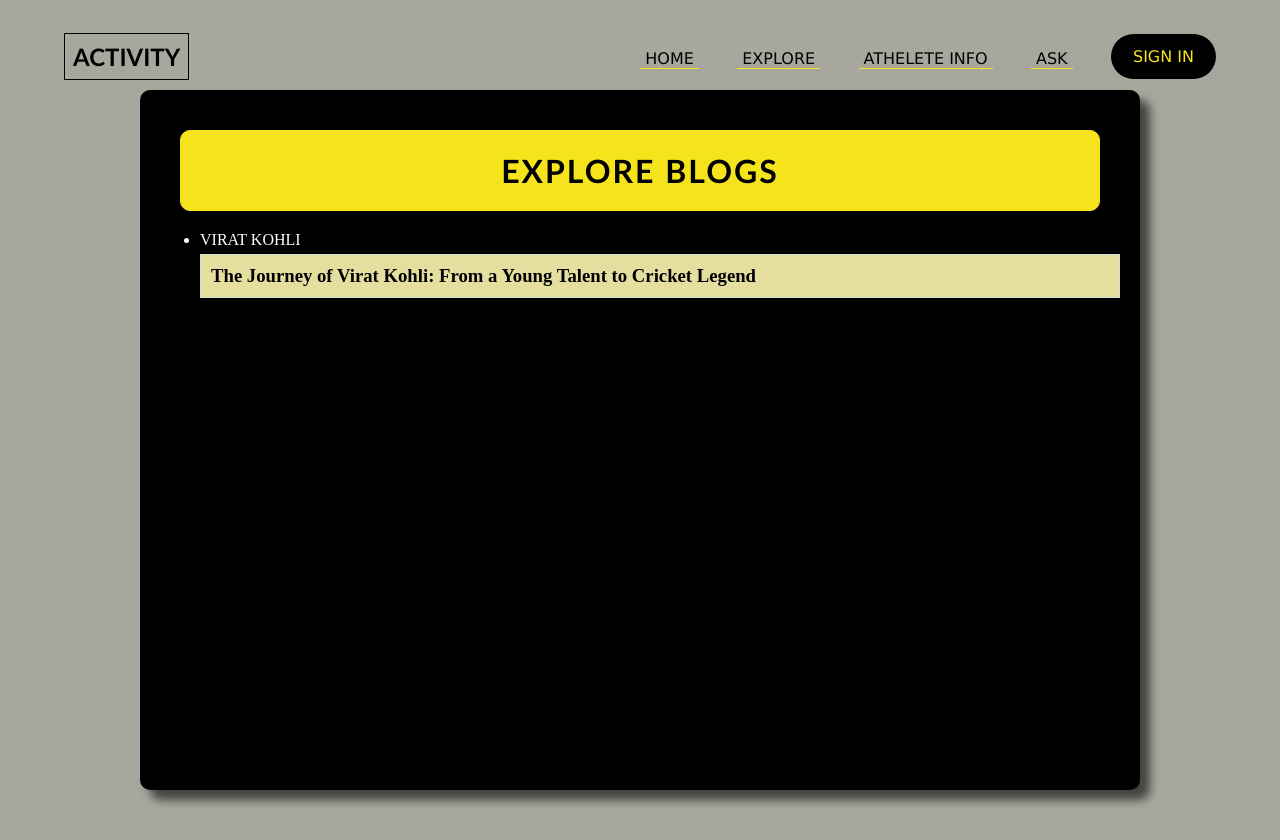
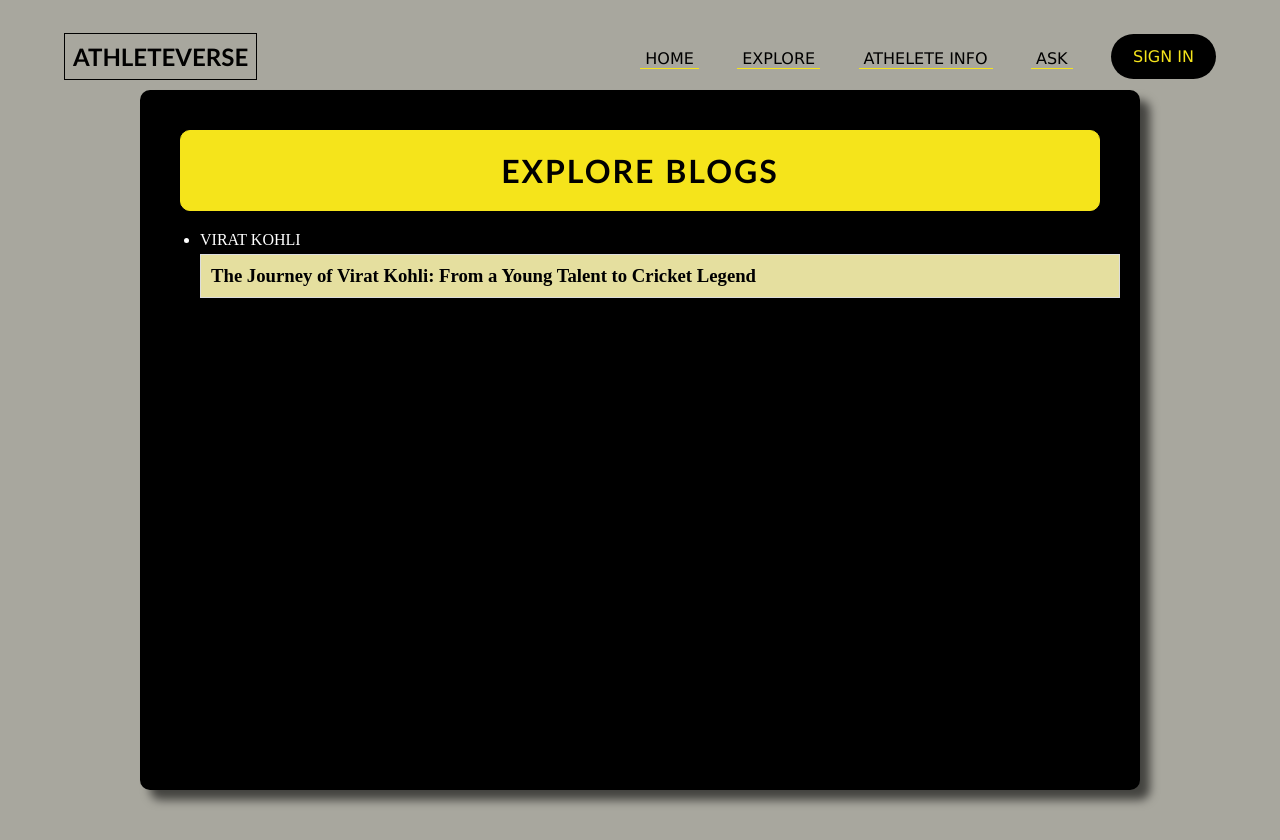
Before and after one commit to SujeetJawale/CerebralHack, a Flask app: page /explore in a window 1280 px wide. Run offline with Flask 3, Linux system fonts and the light colour scheme.

Commit message:
Updated Name of Web App

```diff
--- a/templates/ask.html
+++ b/templates/ask.html
@@ -20,7 +20,7 @@
     </div> -->
 
     <div id="nav">
-        <h1>ACTIVITY</h1>
+        <h1>ATHLETEVERSE</h1>
         <div id="nav-right">
             <a href="./">HOME</a>
             <a href="./explore">EXPLORE</a>
--- a/templates/atheletes.html
+++ b/templates/atheletes.html
@@ -66,7 +66,7 @@
 
 <body>
     <div id="nav">
-        <h1>ACTIVITY</h1>
+        <h1>ATHLETEVERSE</h1>
         <div id="nav-right">
             <a href="./">HOME</a>
             <a href="./explore">EXPLORE</a>
--- a/templates/blog.html
+++ b/templates/blog.html
@@ -11,7 +11,7 @@
 
 <body>
     <div id="nav">
-        <h1>ACTIVITY</h1>
+        <h1>ATHLETEVERSE</h1>
         <div id="nav-right">
             <a href="./">HOME</a>
             <a href="./explore">EXPLORE</a>
--- a/templates/explore.html
+++ b/templates/explore.html
@@ -10,7 +10,7 @@
 
 <body>
     <div id="nav">
-        <h1>ACTIVITY</h1>
+        <h1>ATHLETEVERSE</h1>
         <div id="nav-right">
             <a href="./">HOME</a>
             <a href="./explore">EXPLORE</a>
--- a/templates/index.html
+++ b/templates/index.html
@@ -21,7 +21,7 @@
     </div>
 
     <div id="nav">
-        <h1>ACTIVITY</h1>
+        <h1>ATHLETEVERSE</h1>
         <div id="nav-right">
             <a href="./">HOME</a>
             <a href="./explore">EXPLORE</a>
```
